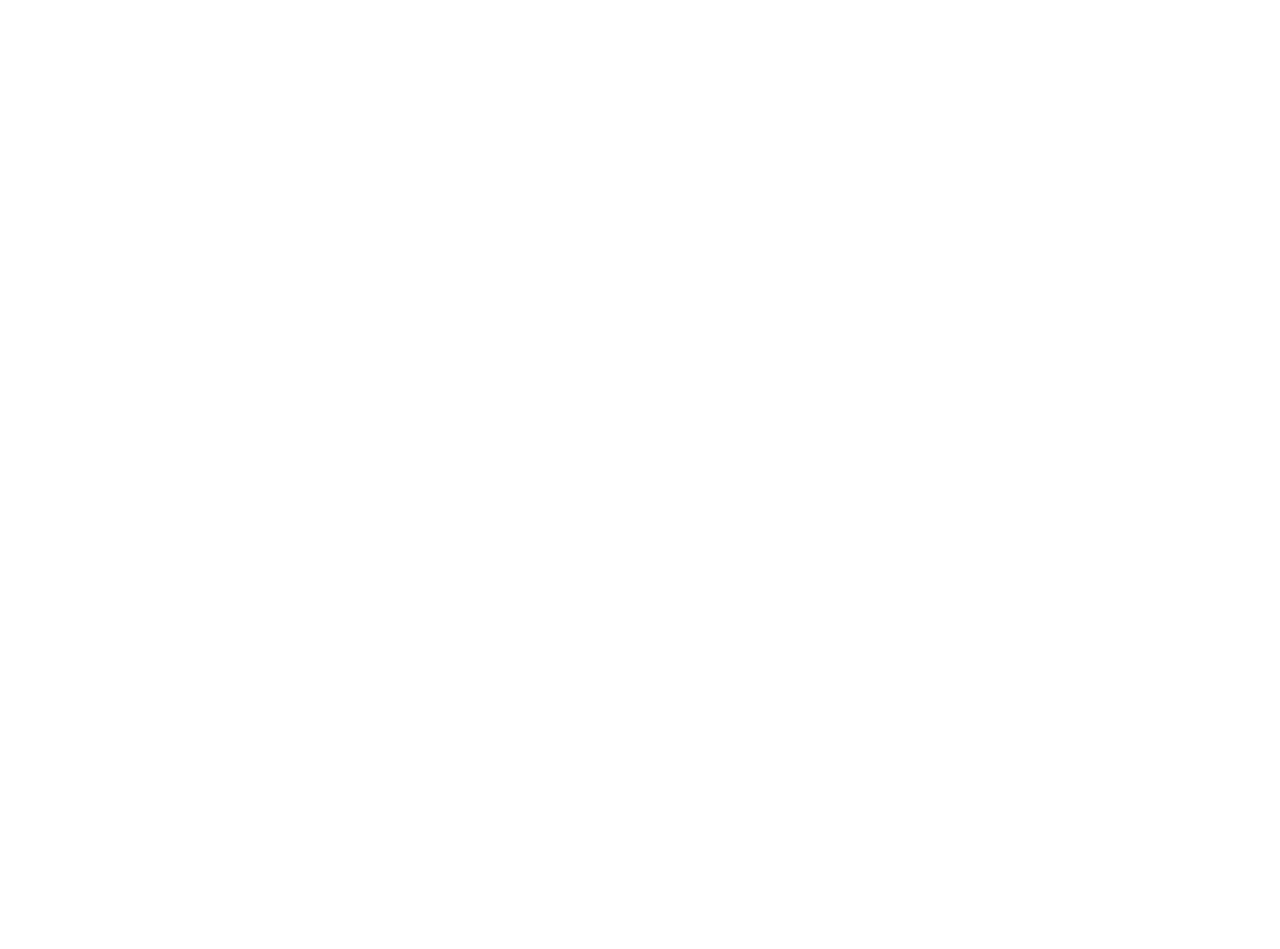
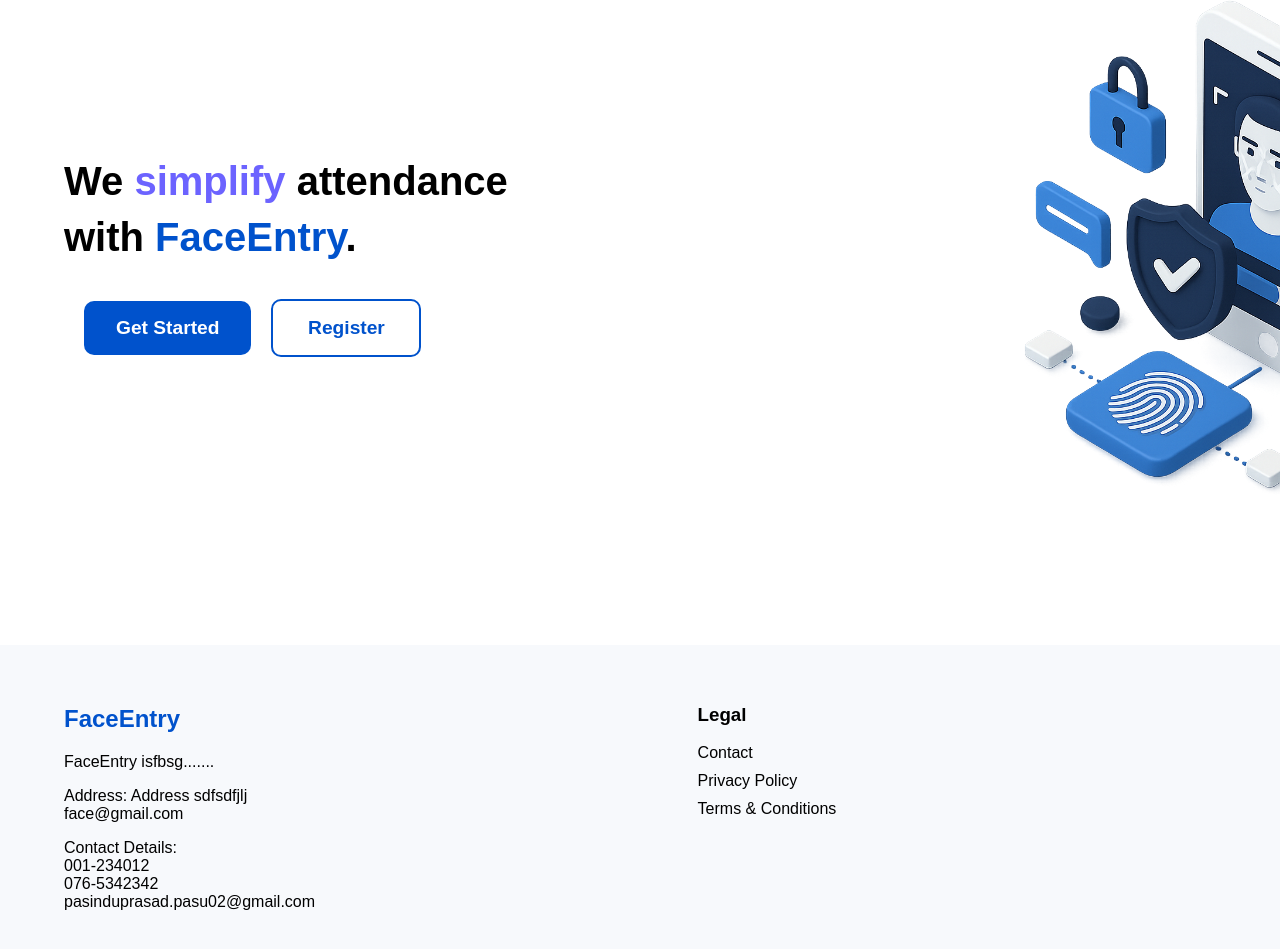
Before and after one commit to heshanpasindusankalpa/face-attendance-system, a React (Create React App) app: page / in a window 1280 px wide. Shown: the part 225-1174 px from the top of the page. Before the commit the page ends 800 px from the top, so only its background shows below. Built offline with nearby package versions, Linux system fonts and the light colour scheme.

Commit message:
Update Home.js

```diff
--- a/src/Pages/Home/Home.js
+++ b/src/Pages/Home/Home.js
@@ -1,12 +1,66 @@
-import React from 'react'
-
+import React from 'react';
 import NavBar from '../../components/Navigation/NavBar';
+import heroImage from '../../Images/hero-image.png';
+import './home.css';
 
 export default function Home() {
   return (
-    <div>
-        <NavBar />
+    <div className="home-container">
+      <NavBar />
 
+      {/* Section 1: Hero */}
+      <section className="hero-section">
+        <div className="hero-content">
+          <div className="text-content">
+            <h1>
+              We <span className="highlight">simplify</span> attendance <br />
+              with <span className="brand">FaceEntry</span>.
+            </h1>
+            <div className="button-group">
+              <button className="btn-primary">Get Started</button>
+              <button className="btn-outline">Register</button>
+            </div>
+          </div>
+          <div className="image-content">
+            <img src={heroImage} alt="Face Entry Illustration" className="hero-image" />
+          </div>
+        </div>
+      </section>
+
+      {/* Section 2: Footer */}
+      <section className="footer-section">
+        <div className="footer-content">
+          <div className="footer-left">
+            <h2 className="brand">FaceEntry</h2>
+            <p>FaceEntry isfbsg....... </p>
+            <p>
+              Address: Address sdfsdfjlj <br />
+              face@gmail.com
+            </p>
+            <p>
+              Contact Details: <br />
+              001-234012 <br />
+              076-5342342 <br />
+              pasinduprasad.pasu02@gmail.com
+            </p>
+          </div>
+
+          <div className="footer-right">
+            <h3>Legal</h3>
+            <ul>
+              <li>Contact</li>
+              <li>Privacy Policy</li>
+              <li>Terms & Conditions</li>
+            </ul>
+          </div>
+        </div>
+
+        <div className="footer-social">
+          <a href="#"><i className="fab fa-twitter"></i></a>
+          <a href="#"><i className="fab fa-linkedin"></i></a>
+          <a href="#"><i className="fab fa-facebook"></i></a>
+        </div>
+      </section>
     </div>
-  )
+  );
 }
```
